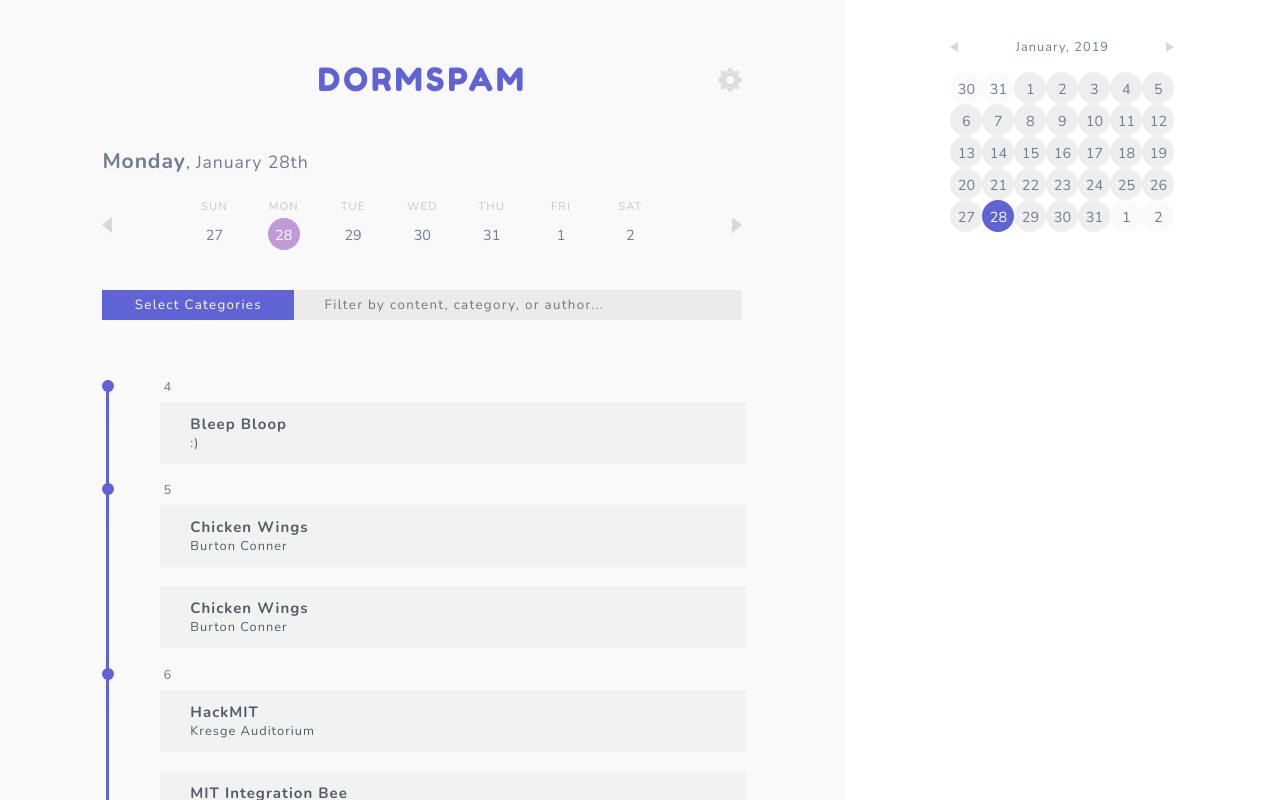
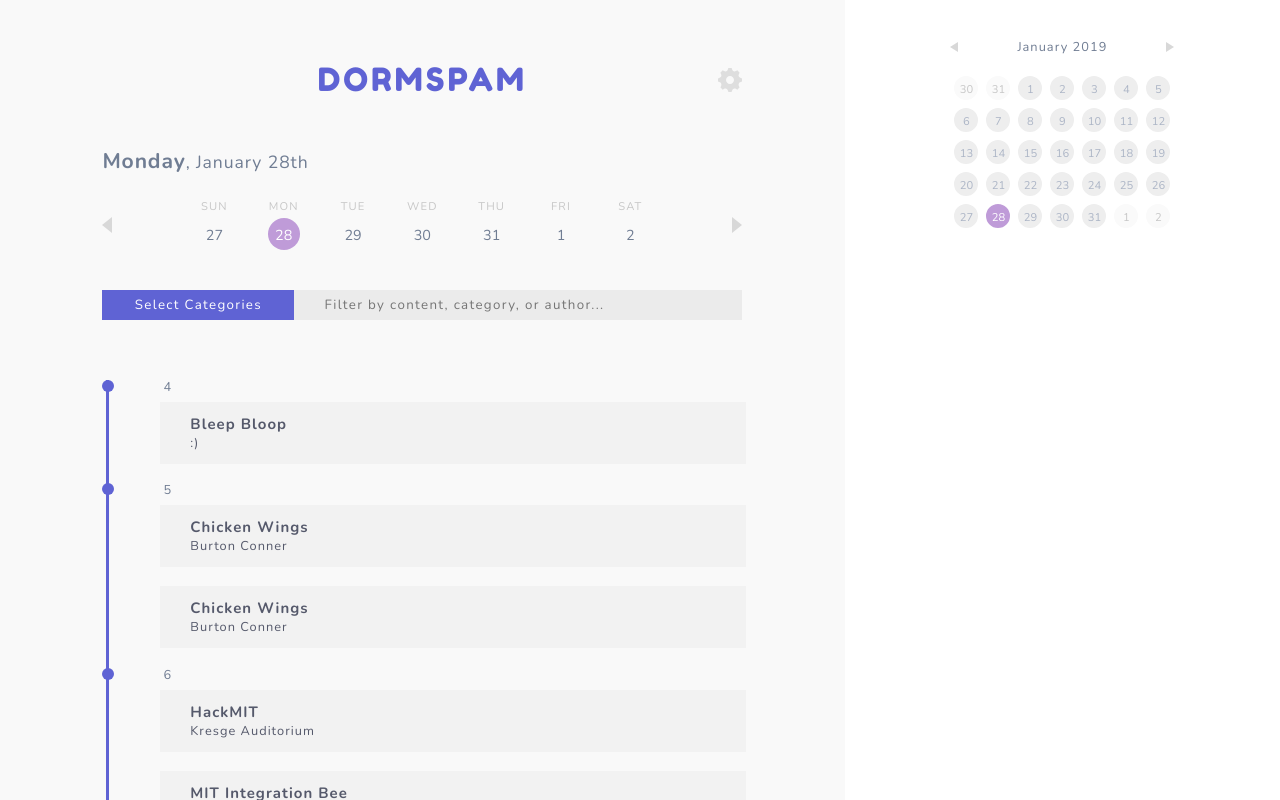
Before and after one commit to dormspam/frontend, a React (Create React App) app: page / in a window 1280 px wide. Built offline with nearby package versions, Linux system fonts and the light colour scheme.

Commit message:
stylistic changes to calendar

```diff
--- a/src/components/home/sidebar/HomeSidebarCalendar.js
+++ b/src/components/home/sidebar/HomeSidebarCalendar.js
@@ -66,6 +66,7 @@ class HomeSidebarCalendar extends Component {
         date: m.date(),
         active: m.isSame(this.state.today, 'day'),
         focus: m.isSame(this.state.m, 'month'),
+        isToday: m.format('MMM Do YY') === moment().format('MMM Do YY'),
       });
     }
 
@@ -76,6 +77,7 @@ class HomeSidebarCalendar extends Component {
                     day={day.date}
                     active={day.active}
                     focus={day.focus}
+                    isToday={day.isToday}
                     onClick={this.selectDay}
                   />
     );
@@ -84,7 +86,7 @@ class HomeSidebarCalendar extends Component {
       <div className="HomeSidebarCalendar">
         <div className="header">
           <div className="left-button" onClick={this.previousMonth}/>
-          <h2>{this.state.m.format('MMMM, YYYY')}</h2>
+          <h2>{this.state.m.format('MMMM YYYY')}</h2>
           <div className="right-button" onClick={this.nextMonth}/>
         </div>
         <div className="calendar">
--- a/src/components/home/sidebar/HomeSidebarCalendarDayItem.css
+++ b/src/components/home/sidebar/HomeSidebarCalendarDayItem.css
@@ -2,43 +2,40 @@
   display: inline-block;
 }
 
-/* .HomeSidebarCalendarDayItem .weekday { */
-/*   font-size: 0.7em; */
-/*   letter-spacing: 0.1em; */
-/*   color: #C7C7C7; */
-/*   margin-bottom: 4px; */
-/*   text-align: center; */
-/*   width: 32px; */
-/* } */
-
-/* .HomeSidebarCalendarDayItem.active .circle { */
-/*   background: #5F63D4; */
-/*   border-radius: 16px; */
-/*   height: 32px; */
-/*   width: 32px; */
-/* } */
-
 .HomeSidebarCalendarDayItem .circle {
-  font-size: 0.9em;
+  font-size: 0.7em;
   border-radius: 16px;
+  border: 4px solid #FFF;
   height: 32px;
   width: 32px;
-  color: #707D93;
+  color: #C7C7C7;
   background-color: #FAFAFA;
-  line-height: 34px;
+  line-height: 28px;
   text-align: center;
   margin: 0em;
+  cursor: pointer;
 }
 
 .HomeSidebarCalendarDayItem.focus .circle {
   background-color: #EEEEEE;
+  color: #ACB5C6;
+}
+
+.HomeSidebarCalendarDayItem.today .circle {
+  background-color: #BBB;
+  color: #FFF;
 }
 
 .HomeSidebarCalendarDayItem.active .circle {
-  background-color: #5F63D4;
+  background-color: #BF9BD8;
   color: #fff;
 }
 
-/* .HomeSidebarCalendarDayItem.active .circle .day { */
-/*   color: #fff; */
-/* } */
+.HomeSidebarCalendarDayItem .circle:hover {
+  background-color: #CCCCCC;
+  color: #FFF;
+}
+
+.HomeSidebarCalendarDayItem.active .circle:hover {
+  background-color: #AA7CC9;
+}
--- a/src/components/home/sidebar/HomeSidebarCalendarDayItem.js
+++ b/src/components/home/sidebar/HomeSidebarCalendarDayItem.js
@@ -4,7 +4,7 @@ import "./HomeSidebarCalendarDayItem.css";
 export default class HomeSidebarCalendarDayItem extends Component {
   render() {
     return (
-      <div className={"HomeSidebarCalendarDayItem" + (this.props.active ? " active" : "") + (this.props.focus ? " focus" : "")} moment={this.props.moment} onClick={this.props.onClick}>
+      <div className={"HomeSidebarCalendarDayItem" + (this.props.active ? " active" : "") + (this.props.focus ? " focus" : "") + (this.props.isToday ? " today" : "")} moment={this.props.moment} onClick={this.props.onClick}>
         <div className="circle">
           <p className="day">{this.props.day}</p>
         </div>
--- a/src/components/home/sidebar/HomeSidebarEventModal.css
+++ b/src/components/home/sidebar/HomeSidebarEventModal.css
@@ -11,7 +11,7 @@
 }
 
 .HomeSidebarEventModal h2 {
-  font-size: 0.9em;
+  font-size: 1em;
   font-weight: 400;
   color: #55596B;
   letter-spacing: 0.05em;
--- a/src/components/home/sidebar/HomeSidebarEventModal.js
+++ b/src/components/home/sidebar/HomeSidebarEventModal.js
@@ -5,8 +5,8 @@ class HomeSidebarEventModal extends Component {
   render() {
     return (
       <div className={"HomeSidebarEventModal" + (this.props.event.id === -1 ? " hidden" : "")}>
-        <img alt="Event banner" src={this.props.event.image} />
-        <h2>{this.props.event.name}</h2>
+        <img className={this.props.event.image == "" ? " hidden" : ""} src={this.props.event.image} />
+        <h2>{this.props.event.title}</h2>
         <p>Lorem ipsum dolor sit amet, consectetur adipiscing elit. Proin semper quis tortor sit amet tempus. Vestibulum suscipit mi ante, ac pharetra elit cursus eget. Etiam mollis mollis euismod. Aliquam a arcu eget velit accumsan luctus non ac tellus. Sed vitae elementum felis, quis pretium tellus. Sed odio justo, viverra maximus ipsum ac, sodales bibendum mi. Pellentesque dui erat, vestibulum ut augue a, bibendum commodo orci.</p>
       </div>
     );
```
